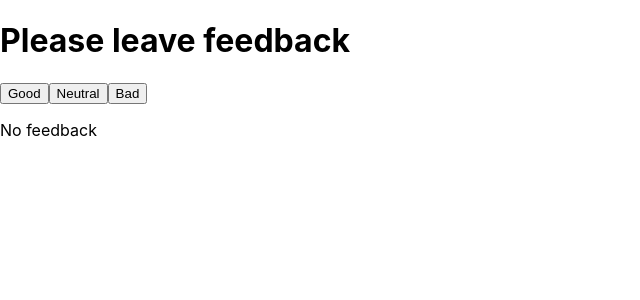
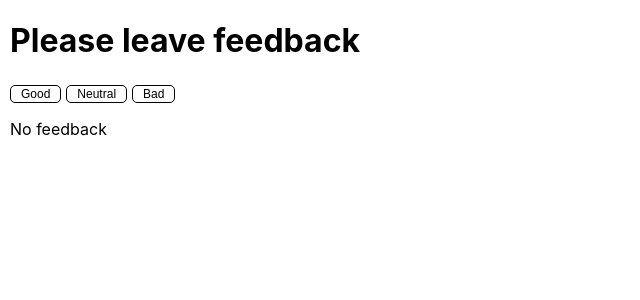
Before and after one commit to Katniss-Nataliia/goit-react-hw-02-feedback, a React (Create React App) app: page / in a window 1280 px wide. Shown: the top 300 px of the page, without its empty margins (0-640 px from the left). Built offline with nearby package versions, Linux system fonts and the light colour scheme.

Commit message:
customized code

```diff
--- a/package.json
+++ b/package.json
@@ -10,6 +10,7 @@
     "react": "^18.1.0",
     "react-dom": "^18.1.0",
     "react-scripts": "5.0.1",
+    "styled-components": "^6.0.7",
     "web-vitals": "^2.1.3"
   },
   "scripts": {
--- a/src/components/feedback.js
+++ b/src/components/feedback.js
@@ -1,4 +1,9 @@
 import React, { Component } from "react";
+import {
+    MainContainer,
+    Buttns
+} from './feedback.styled'
+
 
 export class FeedbackWidget extends Component {
 
@@ -52,18 +57,19 @@ export class FeedbackWidget extends Component {
 
         const FeedbackOptions = () => {
             return (
-                <div>
+                <div><MainContainer>
                     <h1>Please leave feedback</h1>
-                    <button type="button" onClick={this.handleIncrementGood}>Good</button>
-                    <button type="button" onClick={this.handleIncrementNeutral}>Neutral</button>
-                    <button type="button" onClick={this.handleIncrementBad}>Bad</button>
+                    <Buttns type="button" onClick={this.handleIncrementGood}>Good</Buttns>
+                    <Buttns type="button" onClick={this.handleIncrementNeutral}>Neutral</Buttns>
+                    <Buttns type="button" onClick={this.handleIncrementBad}>Bad</Buttns>
+                    </MainContainer>
                 </div>
             )
         }
 
         const Statistics = () => {
             return (
-                <div>
+                <div><MainContainer>
                     {countTotalFeedback() === 0 ? (
                         //if there is no feedback, display the following:
                         <p>No feedback</p>
@@ -78,6 +84,7 @@ export class FeedbackWidget extends Component {
                             <p>Positive Percentage: {countPositivePercentage()}%</p>
                         </>
                     )}
+                    </MainContainer>
                 </div>
             )
         }
--- /dev/null
+++ b/src/components/feedback.styled.js
@@ -0,0 +1,13 @@
+import styled from 'styled-components';
+
+export const MainContainer = styled.div`
+    margin:10px;
+`
+export const Buttns = styled.button`
+    border: 1px solid black;
+    background-color: transparent;
+    border-radius: 5px;
+    margin-right:5px;
+    font-size:12px;
+    padding:1px 10px;
+`
```
Also changed, not shown: 1 other file (tests, documents, lock files or other folders).
